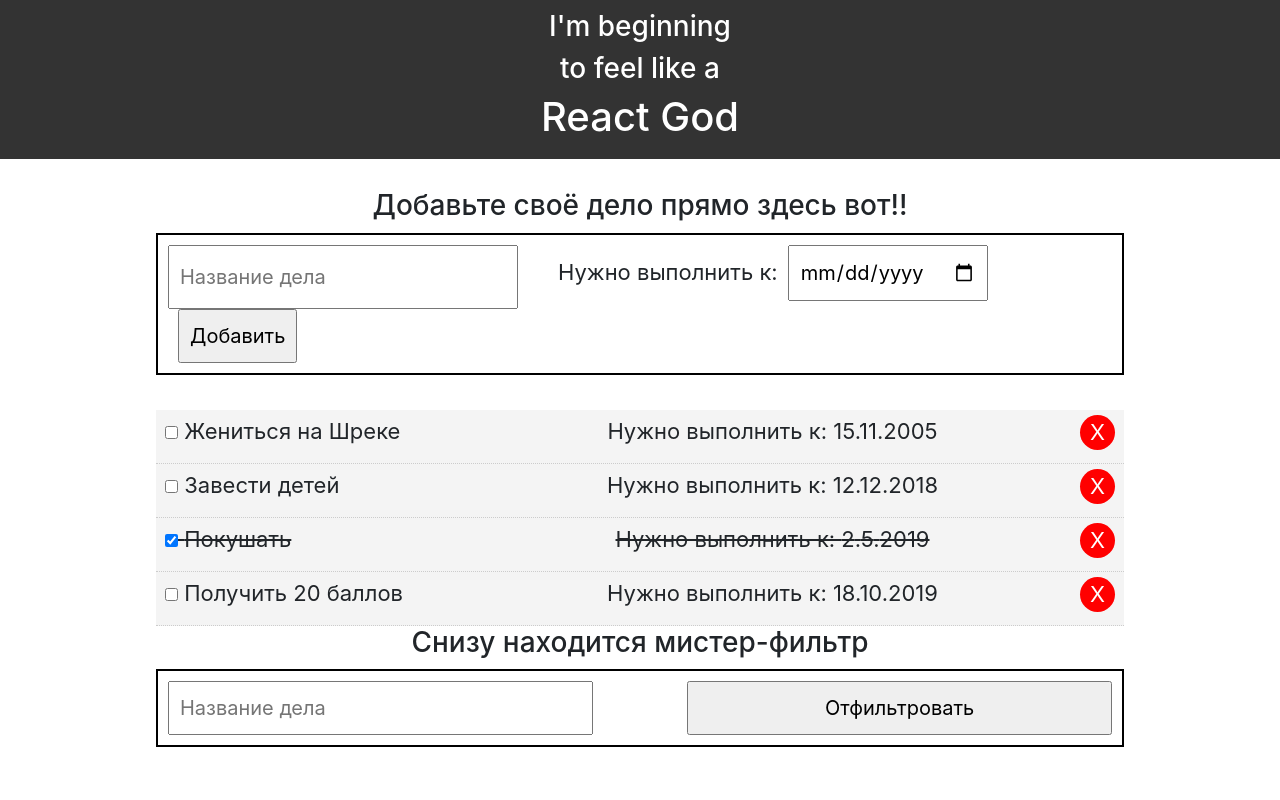
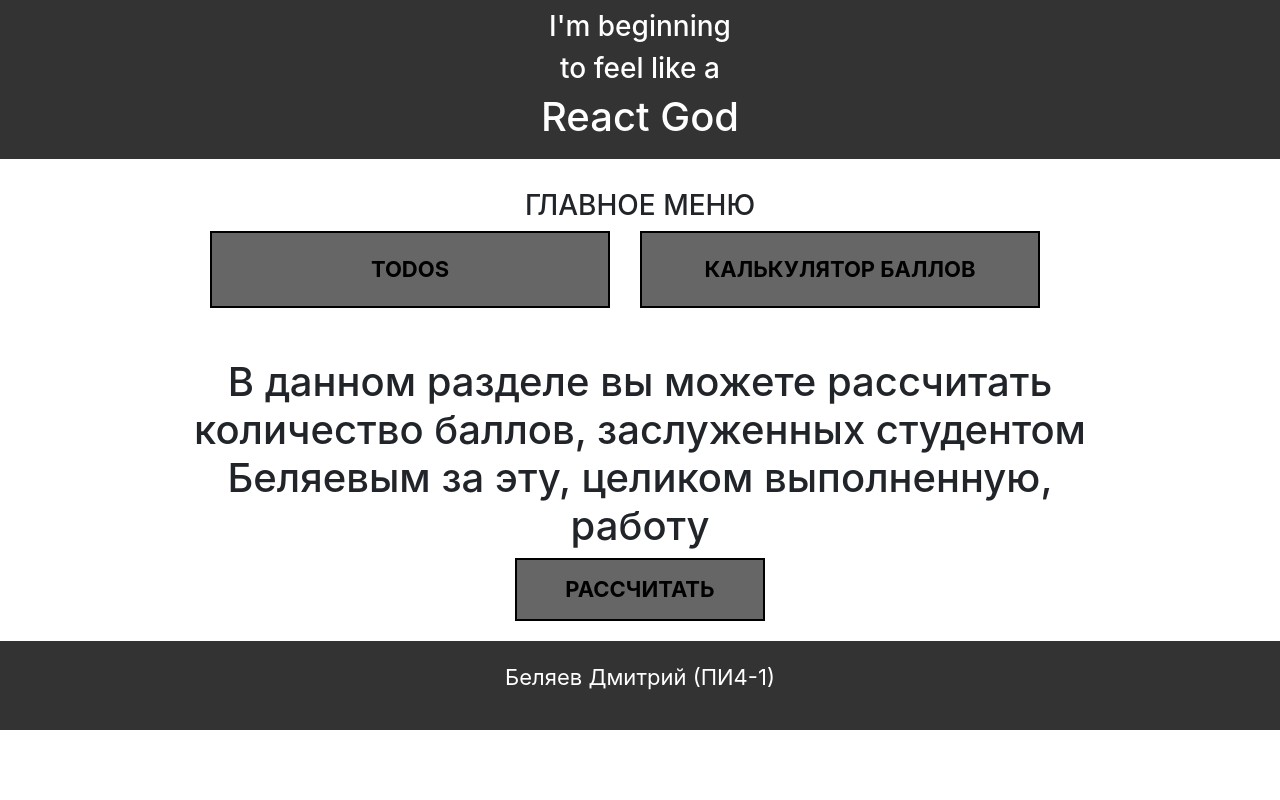
Before and after one commit to koroteevmv/web_1_react, a React (Create React App) app: page /#/calculator in a window 1280 px wide. Shown: the top 800 px of the page. Built offline with nearby package versions, Linux system fonts and the light colour scheme.

Commit message:
20 баллов это как 19, но на один повыше

```diff
--- a/src/App.js
+++ b/src/App.js
@@ -1,133 +1,29 @@
 import React from 'react';
 import './App.css';
-import Todos from './components/Todos'
 import Header from "./components/layout/Header";
-import AddTodo from "./components/AddTodo";
 import Footer from "./components/Footer";
-import Filter from "./components/Filter";
 import HolyBootstrap from "./components/HolyBootstrap";
+import HomePage from "./components/HomePage";
+import Navigation from "./components/Navigation";
+import { Switch, Route } from 'react-router-dom';
+import Calculator from "./components/Calculator";
 
-class App extends React.Component{
+class App extends React.Component {
   constructor(props) {
     super(props);
-    this.state = {
-          todos:[
-        {
-          id: 1,
-          title: 'Завести детей',
-          completed: false,
-          date: new Date(2018, 11, 12),
-          isFiltered: true,
-        },
-        {
-          id: 2,
-          title: 'Покушать',
-          completed: true,
-          date: new Date(2019, 4, 2),
-          isFiltered: true,
-        },
-        {
-          id: 3,
-          title: 'Жениться на Шреке',
-          completed: false,
-          date: new Date(2005, 10, 15),
-          isFiltered: true,
-        },
-        {
-          id: 4,
-          title: 'Получить 20 баллов',
-          completed: false,
-          date: new Date(2019, 9, 18),
-          isFiltered: true,
-        }
-      ],
-        filterValue: "",
+
     };
 
-    this.addTodo = this.addTodo.bind(this);
-    this.filterTodos = this.filterTodos.bind(this);
-    this.onResetClick = this.onResetClick.bind(this);
-  }
-
-  componentWillMount() {
-      localStorage.getItem('Todos list') && this.setState({
-          todos: JSON.parse(localStorage.getItem('Todos list'))
-      })
-  }
-
-    componentDidMount() {
-    this.setState({todos: this.state.todos.sort(function(a,b) {
-        return a.date - b.date;
-      })});
-  }
-
-  // Toggle complete
-  markComplete =(id) => {
-    this.setState({ todos: this.state.todos.map(todo =>{
-      if (todo.id === id) {
-        todo.completed = !todo.completed;
-      }
-      return todo;
-      }) });
-  };
-
-  delTodo = (id) => {
-    this.setState({todos: [...this.state.todos.filter(todo => todo.id !== id)]});
-  }
-
-  addTodo(title, date) {
-    this.setState({todos: (this.state.todos.concat([{
-        id: Date.now(),
-        title,
-        completed: false,
-        date,
-        isFiltered: title.toLowerCase() === this.state.filterValue || this.state.filterValue === "",
-      }])).sort(function(a,b) {
-        return a.date - b.date;
-      })
-    })
-      console.log(title);
-    console.log(this.state.filterValue);
-  }
-
-  filterTodos(title) {
-      this.setState({todos: this.state.todos.map(todo => {
-          if (todo.title.toLowerCase() === title || title === "") {
-              todo.isFiltered = true
-          } else {
-              todo.isFiltered = false
-          }
-          return todo;
-          }), filterValue: title})
-  }
-
-  onResetClick() {
-    this.setState({todos: this.state.todos.map(todo => {todo.isFiltered = true; return todo;}), filterValue: ""});
-    console.log(this.state.todos);
-  }
-
-  componentWillUpdate(nextProps, nextState) {
-      localStorage.setItem('Todos list', JSON.stringify(nextState.todos));
-  }
-
   render() {
-    console.log(this.state.todos);
     return (
       <div className="App">
         <Header/>
-        <div className="container">
-          <h3 className="form__label"> Добавьте своё дело прямо здесь вот!!</h3>
-          <AddTodo onCreate = {this.addTodo}/>
-            {this.state.todos.every(todo => todo.isFiltered) ? "" : <p>Значение фильтра: <span style={{color: "red", fontWeight: "700", marginRight: "20px"}}>{this.state.filterValue}</span><button className={"form__button"} onClick={this.onResetClick}>Сбросить</button></p>}
-          {this.state.todos.length ? (<Todos todos={this.state.todos}
-                                             markComplete={this.markComplete}
-                                             delTodo={this.delTodo}
-              />)
-              : <p className="some-trouble">DAMN, НУ И ЗАЧЕМ ТЫ УДАЛИЛ ВСЕ ТУДУСЫ?</p>}
-            {this.state.filterValue !== "" && !this.state.todos.some(todo => todo.isFiltered) ? <h1 style={{textAlign: "center", color: "red", fontWeight: "700"}}>НЕТУ СОВПАДЕНИЙ</h1> : ""}
-                <h3 className="form__label"> Снизу находится мистер-фильтр</h3>
-               <Filter onFilter = {this.filterTodos} />
-        </div>
+        <h3 className="form__label">ГЛАВНОЕ МЕНЮ</h3>
+        <Navigation />
+          <Switch>
+              <Route exact path='/' component={HomePage}/>
+              <Route exact path='/calculator' component={Calculator}/>
+          </Switch>
         <Footer />
           <h3 className="form__label"> Осторожно, снизу какая-то вакханалия бутстраповская</h3>
             <HolyBootstrap />
--- /dev/null
+++ b/src/components/Calculator.js
@@ -0,0 +1,41 @@
+import React, {Component} from 'react';
+
+class Calculator extends Component {
+    constructor(props) {
+        super(props);
+    }
+
+    onButtonClick() {
+        const result = document.querySelector('.calculator__result');
+        const button1 = document.querySelector('.calculator__button');
+        const button2 = document.querySelector('.calculator__button--round');
+        button1.style.display ="none";
+        button2.style.display = "block";
+        result.textContent = "21";
+    }
+
+    onButtonClick2() {
+        const result = document.querySelector('.calculator__result');
+        const button2 = document.querySelector('.calculator__button--round');
+        const text = document.querySelector('.calculator__result--text');
+        text.style.display = "block";
+        button2.style.display = "none";
+        result.textContent = "20";
+    }
+
+    render() {
+        return (
+            <div className="container">
+                <h1 className="form__label">В данном разделе вы можете рассчитать количество баллов, заслуженных студентом Беляевым за эту, целиком выполненную, работу</h1>
+                <div className="calculator__wrapper">
+                    <button className="calculator__button" onClick={this.onButtonClick}>РАССЧИТАТЬ</button>
+                    <button className="calculator__button calculator__button--round" onClick={this.onButtonClick2}>А ТЕПЕРЬ ОКРУГЛИТЬ</button>
+                    <h1 className="calculator__result"></h1>
+                    <h1 className="calculator__result calculator__result--text">В ПЕРВУЮ АТТЕСТАЦИЮ</h1>
+                </div>
+            </div>
+        );
+    }
+}
+
+export default Calculator;
--- a/src/components/HomePage.js
+++ b/src/components/HomePage.js
@@ -1,5 +1,4 @@
 import React from 'react';
-import './App.css';
 import Todos from './Todos'
 import AddTodo from "./AddTodo";
 import Filter from "./Filter";
--- a/src/components/Navigation.js
+++ b/src/components/Navigation.js
@@ -8,12 +8,14 @@ class Navigation extends Component {
 
     render() {
         return (
-            <nav>
-                <ul>
-                    <li><Link to='/'>TODOS</Link></li>
-                    <li><Link to='/calculator'>КАЛЬКУЛЯТОР БАЛЛОВ</Link></li>
-                </ul>
-            </nav>
+            <div className="navigation">
+                <nav className="navigation__nav">
+                    <ul className="navigation__list">
+                        <li className="navigation__item"><Link to='/'>TODOS</Link></li>
+                        <li className="navigation__item"><Link to='/calculator'>КАЛЬКУЛЯТОР БАЛЛОВ</Link></li>
+                    </ul>
+                </nav>
+            </div>
         )
     }
 }
--- a/src/index.css
+++ b/src/index.css
@@ -76,6 +76,7 @@ code {
 
 .footer {
   margin-top: 20px;
+  margin-bottom: 150px;
   background-color: #333;
   align-items: center;
   flex: 0 0 auto;
@@ -107,3 +108,89 @@ code {
   margin: 0;
   width: 45%;
 }
+
+.navigation {
+  margin-bottom: 50px;
+}
+
+.navigation__nav {
+  max-width: 1000px;
+  margin: 0 auto;
+}
+
+.navigation__list {
+  display: flex;
+  flex-wrap: wrap;
+  justify-content: center;
+  padding: 0;
+  margin: 0;
+  list-style: none;
+}
+
+.navigation__item {
+  margin: 0;
+  margin-right: 30px;
+}
+
+.navigation__item a {
+  display: block;
+  width: 400px;
+  padding: 20px;
+  color: black;
+  text-decoration: none;
+  border: 2px solid black;
+  text-align: center;
+  font-weight: 700;
+  background-color: #666666;
+}
+
+.navigation__item a:hover {
+  background-color: #09d3ac;
+  transition: 0.2s;
+}
+
+.navigation__item a:active {
+  background-color: #05a183;
+}
+
+.calculator__wrapper {
+  display: flex;
+  flex-direction: column;
+  align-items: center;
+}
+
+.calculator__button {
+  display: block;
+  width: 250px;
+  padding: 13px;
+  color: black;
+  text-decoration: none;
+  border: 2px solid black;
+  text-align: center;
+  font-weight: 700;
+  background-color: #666666;
+}
+
+.calculator__button:hover {
+  background-color: #09d3ac;
+}
+
+.calculator__result {
+  padding: 0;
+  margin: 0;
+  display: block;
+  width: 400px;
+  text-align: center;
+  font-size: 200px;
+  font-weight: 700;
+  color: red;
+}
+
+.calculator__button--round {
+  display: none;
+}
+
+.calculator__result--text {
+  display: none;
+  font-size: 30px;
+}
```
